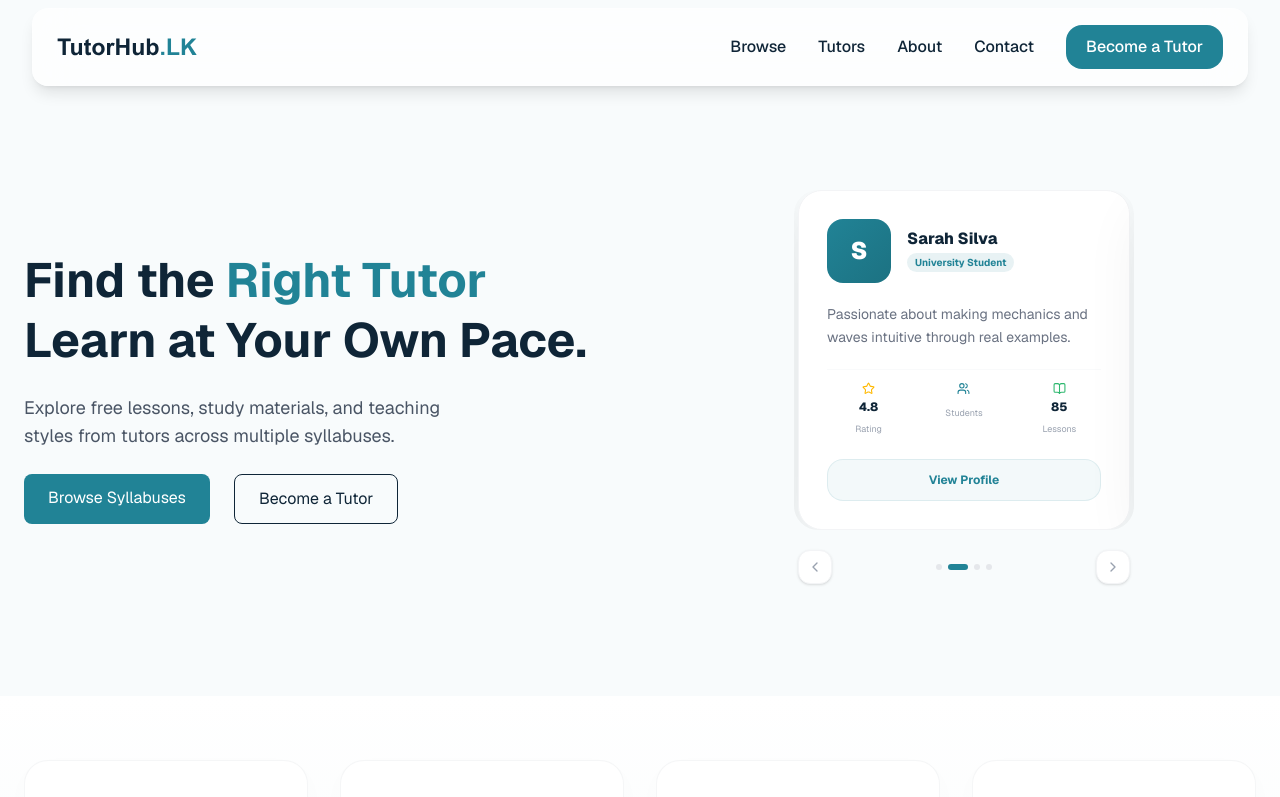
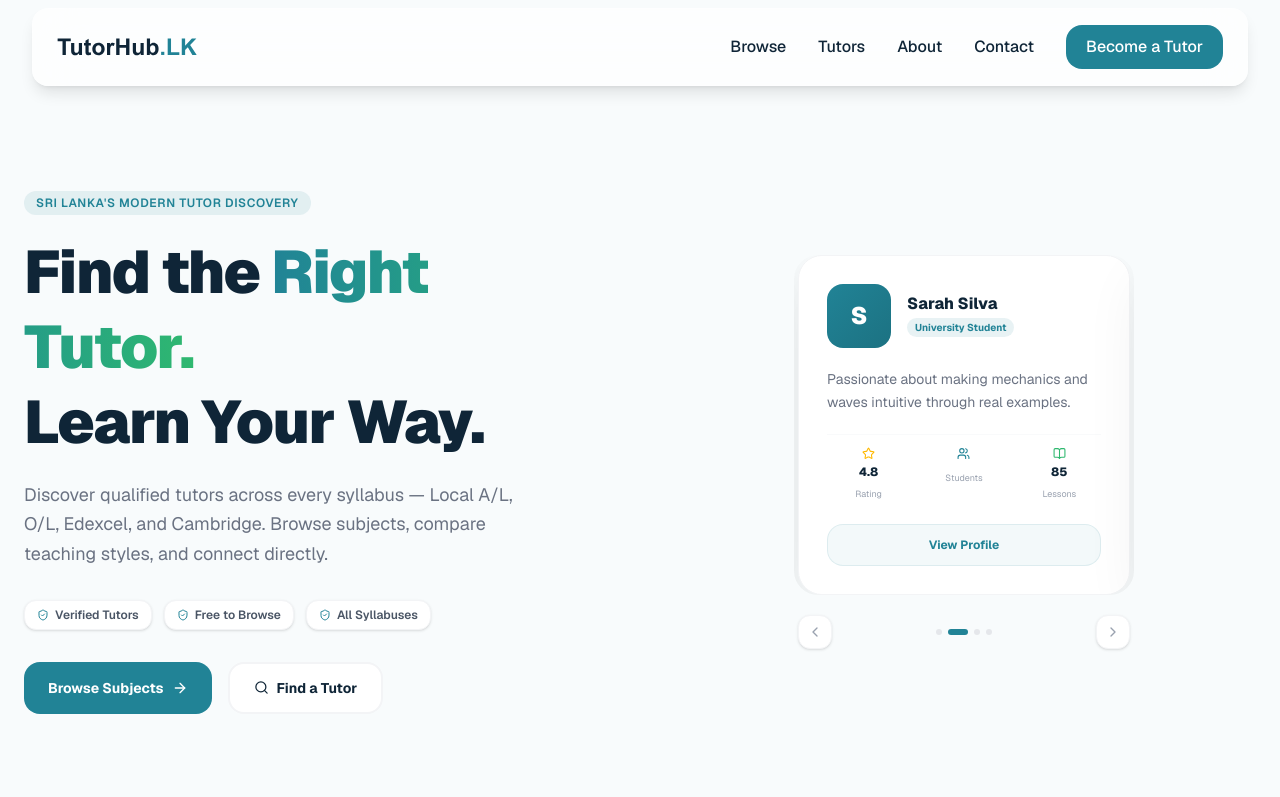
Before and after one commit to DinukaD-24/tutor-platform, a Next.js app: page / in a window 1280 px wide. Shown: the top 797 px of the page. Built offline with nearby package versions, Linux system fonts and the light colour scheme.

Commit message:
feat: enhance HeroContent component with improved layout, trust badges, and updated call-to-action buttons

```diff
--- a/src/components/hero/HeroContent.jsx
+++ b/src/components/hero/HeroContent.jsx
@@ -1,32 +1,53 @@
 import Link from "next/link";
+import { ArrowRight, Search, ShieldCheck } from "lucide-react";
 
 export default function HeroContent() {
     return (
-        <div className="space-y-6">
-            <h1 className="text-4xl md:text-5xl font-bold leading-tight text-dark">
-                Find the{" "}
-                <span className="text-primary">
-                    Right Tutor
+        <div className="space-y-8">
+            <div className="space-y-5">
+                <span className="inline-flex items-center gap-1.5 px-3 py-1 rounded-full text-xs font-semibold uppercase tracking-wider text-primary bg-primary/10">
+                    Sri Lanka's Modern Tutor Discovery
                 </span>
-                <br/>
-                Learn at Your Own Pace.
-            </h1>
 
-            <p className="text-lg text-gray-600 max-w-md">
-                Explore free lessons, study materials, and teaching styles from tutors across multiple syllabuses.
-            </p>
+                <h1 className="text-4xl md:text-6xl font-black leading-tight text-dark tracking-tight">
+                    Find the{" "}
+                    <span className="bg-gradient-to-r from-primary to-secondary bg-clip-text text-transparent">
+                        Right Tutor.
+                    </span>
+                    <br />
+                    Learn Your Way.
+                </h1>
 
-            <div className="flex gap-6">
+                <p className="text-gray-500 text-lg leading-relaxed max-w-lg">
+                    Discover qualified tutors across every syllabus — Local A/L, O/L, Edexcel, and Cambridge. Browse subjects, compare teaching styles, and connect directly.
+                </p>
+            </div>
+
+            {/* Trust badges */}
+            <div className="flex flex-wrap gap-3">
+                {["Verified Tutors", "Free to Browse", "All Syllabuses"].map((badge) => (
+                    <span key={badge} className="inline-flex items-center gap-1.5 px-3 py-1.5 bg-white rounded-xl border border-gray-100 text-xs font-semibold text-gray-600 shadow-sm">
+                        <ShieldCheck size={12} className="text-primary" />
+                        {badge}
+                    </span>
+                ))}
+            </div>
+
+            {/* CTA Buttons */}
+            <div className="flex flex-wrap gap-4">
                 <Link
                     href="/syllabus"
-                    className="px-6 py-3 bg-primary text-white rounded-lg hover:bg-primary-dark transition">
-                    Browse Syllabuses
+                    className="inline-flex items-center gap-2 px-6 py-3.5 bg-primary hover:bg-primary-dark text-white font-bold rounded-2xl shadow-glow-primary hover:-translate-y-0.5 transition-all duration-200 text-sm"
+                >
+                    Browse Subjects
+                    <ArrowRight size={16} />
                 </Link>
-
                 <Link
-                    href="/become-a-tutor"
-                    className="px-6 py-3 border border-color-primary text-color-primary rounded-lg hover:bg-primary hover:text-white transition">
-                    Become a Tutor
+                    href="/tutors"
+                    className="inline-flex items-center gap-2 px-6 py-3.5 bg-white border-2 border-gray-100 hover:border-primary/30 hover:text-primary text-dark font-bold rounded-2xl hover:-translate-y-0.5 transition-all duration-200 text-sm"
+                >
+                    <Search size={15} />
+                    Find a Tutor
                 </Link>
             </div>
         </div>
```
